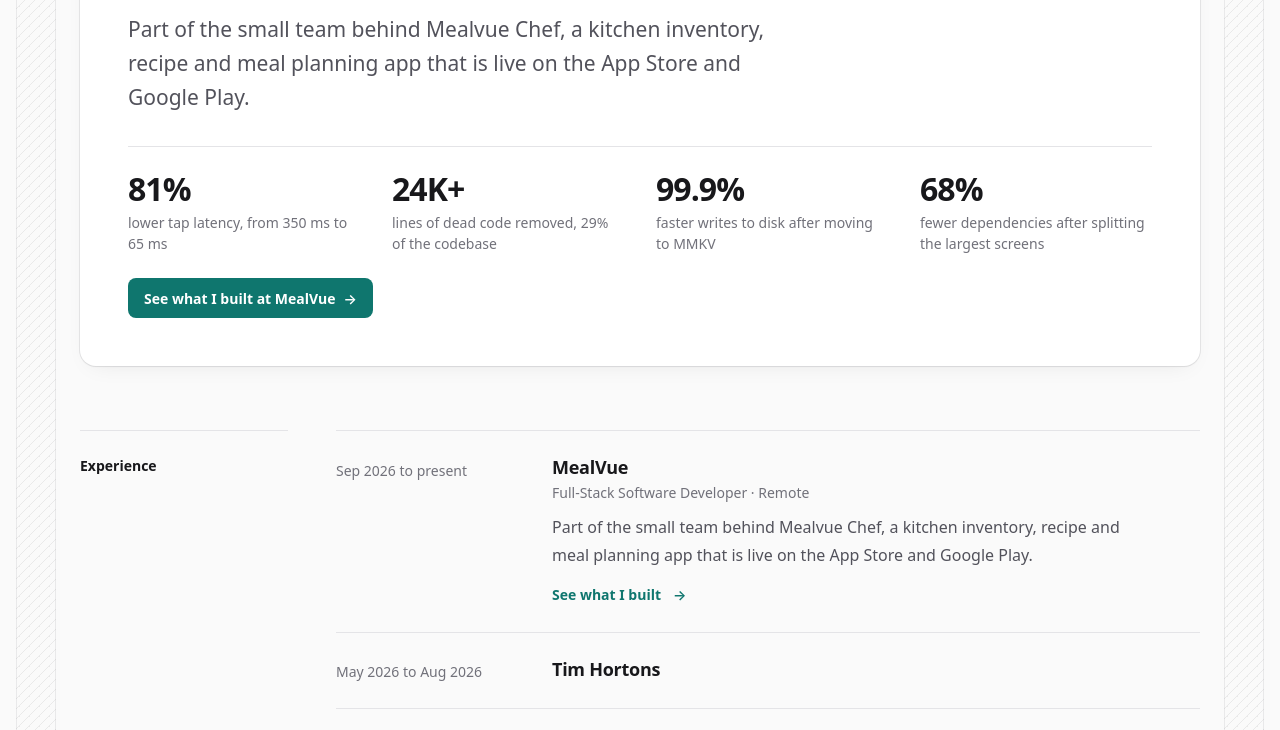
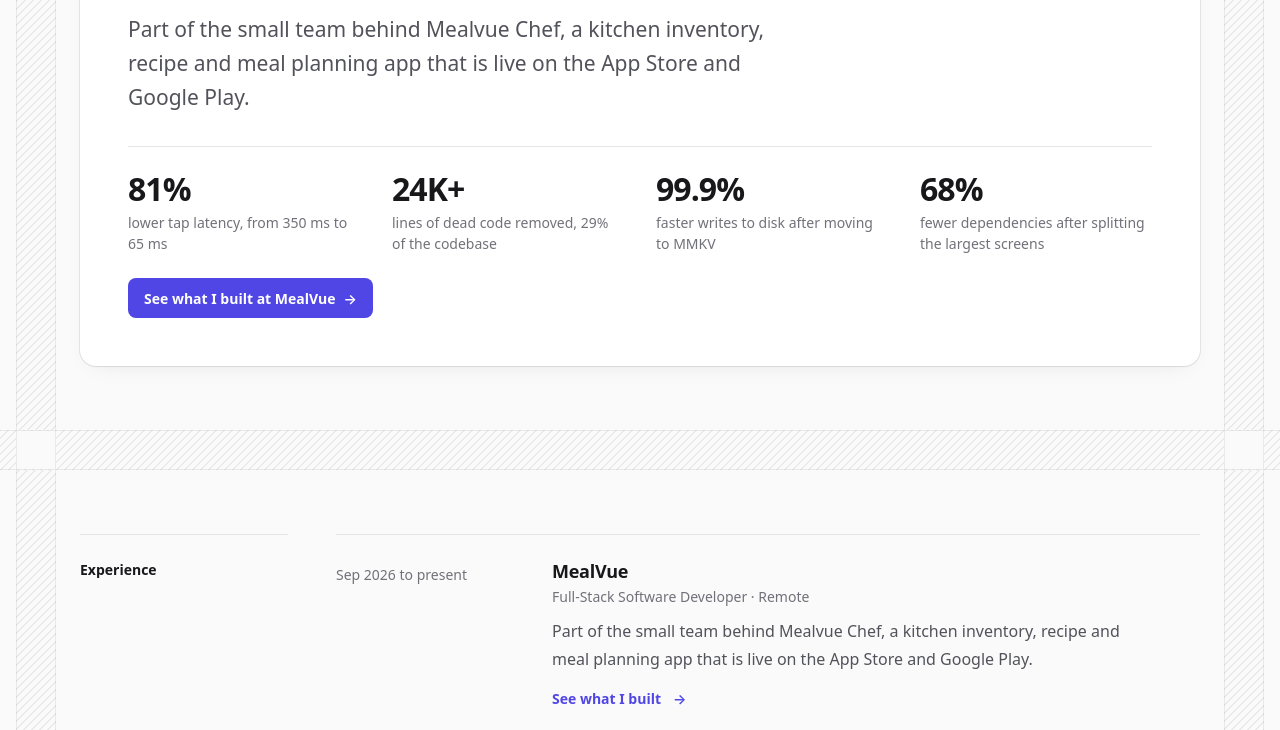
Before and after one commit to Cheekane/Portfolio, an Astro site: page / in a window 1280 px wide. Shown: the part 751-1481 px from the top of the page. Built offline with nearby package versions, Linux system fonts and the light colour scheme; Astro itself is replaced by a stand-in of ours.

Commit message:
Switch accent to indigo and add hatched bands with square joints to the page frame

```diff
--- a/scripts/make-og-image.mjs
+++ b/scripts/make-og-image.mjs
@@ -29,7 +29,7 @@ const html = `<!doctype html>
     display: flex; flex-direction: column; justify-content: space-between;
     background: #fafafa; color: #18181b; font-family: Inter;
   }
-  .eyebrow { font-size: 28px; font-weight: 600; color: #0f766e; }
+  .eyebrow { font-size: 28px; font-weight: 600; color: #4f46e5; }
   h1 { font-weight: 700; font-size: 148px; line-height: 1; letter-spacing: -0.045em; margin-left: -6px; }
   .foot { display: flex; justify-content: space-between; align-items: baseline; padding-top: 28px; border-top: 1px solid #e4e4e7; font-size: 26px; color: #52525b; }
   .foot span:last-child { color: #18181b; font-weight: 600; }
--- /dev/null
+++ b/src/components/Band.astro
@@ -0,0 +1,69 @@
+---
+/*
+ * A hatched band across the full width of the window. It marks the few main
+ * breaks of a page (for example between the introduction and the work), and
+ * uses the same hatching as the side rails so the two read as one frame.
+ * Where it crosses a rail the hatching stops, leaving a clear square.
+ * Decoration only, so it is hidden from screen readers.
+ */
+interface Props {
+  /** Adds space above, for when the band follows something with no bottom padding. */
+  gap?: boolean;
+}
+
+const { gap = false } = Astro.props;
+---
+
+<div class:list={['band', { gap }]} aria-hidden="true"></div>
+
+<style>
+  .band {
+    position: relative;
+    /* As tall as a rail is wide, so the two cross in a square. */
+    height: var(--rail);
+    border-block: 1px solid var(--frame-line);
+    /* The solid colour hides the rails where they cross, so the hatching never doubles up. */
+    background: var(--hatch) var(--bg);
+  }
+
+  /* The joint: a clear, outlined square where the band crosses each rail. */
+  .band::before,
+  .band::after {
+    content: '';
+    position: absolute;
+    inset-block: 0;
+    width: var(--rail);
+    border-inline: 1px solid var(--frame-line);
+    background: var(--bg);
+  }
+
+  .band::before {
+    left: var(--rail-inset);
+  }
+
+  .band::after {
+    right: var(--rail-inset);
+  }
+
+  .gap {
+    margin-top: clamp(2.5rem, 6vw, 4rem);
+  }
+
+  @media print, (forced-colors: active) {
+    .band {
+      display: none;
+    }
+  }
+
+  /* Phones have no rails, so there is nothing to cross. */
+  @media (max-width: 39.99rem) {
+    .band {
+      height: 1.5rem;
+    }
+
+    .band::before,
+    .band::after {
+      content: none;
+    }
+  }
+</style>
--- a/src/layouts/Base.astro
+++ b/src/layouts/Base.astro
@@ -1,6 +1,7 @@
 ---
 import '@fontsource-variable/inter/wght.css';
 import '../styles/global.css';
+import Band from '../components/Band.astro';
 import { profile } from '../data/profile';
 
 interface Props {
@@ -100,8 +101,9 @@ const person = {
       <slot />
     </main>
 
+    <Band gap />
     <footer class="wrap">
-      <div class="site-footer rule-above">
+      <div class="site-footer">
         <p>
           &copy; {new Date().getFullYear()} {profile.name}
         </p>
@@ -200,7 +202,6 @@ const person = {
     flex-wrap: wrap;
     justify-content: space-between;
     gap: 0.75rem 2rem;
-    margin-top: clamp(4rem, 10vw, 7rem);
     padding-block: 2rem 3rem;
     font-size: 0.875rem;
     color: var(--muted);
--- a/src/pages/index.astro
+++ b/src/pages/index.astro
@@ -1,5 +1,6 @@
 ---
 import Base from '../layouts/Base.astro';
+import Band from '../components/Band.astro';
 import Section from '../components/Section.astro';
 import LeadFeature from '../components/LeadFeature.astro';
 import ExperienceList from '../components/ExperienceList.astro';
@@ -53,6 +54,8 @@ const { education } = profile;
 
   {lead && <LeadFeature entry={lead} />}
 
+  <Band gap />
+
   <Section id="experience" title="Experience">
     <ExperienceList entries={experience} />
   </Section>
@@ -60,6 +63,8 @@ const { education } = profile;
   <Section id="projects" title="Projects">
     <ProjectList projects={projects} />
   </Section>
+
+  <Band />
 
   <Section id="skills" title="Skills">
     <dl class="skills">
@@ -92,6 +97,8 @@ const { education } = profile;
       ))}
     </div>
   </Section>
+
+  <Band />
 
   <Section id="resume" title="Resume">
     <div class="resume">
--- a/src/pages/work/[id].astro
+++ b/src/pages/work/[id].astro
@@ -1,6 +1,7 @@
 ---
 import type { GetStaticPaths } from 'astro';
 import { Picture } from 'astro:assets';
+import Band from '../../components/Band.astro';
 import Base from '../../layouts/Base.astro';
 import Results from '../../components/Results.astro';
 import CellGrowth from '../../demo/cell-growth/CellGrowth';
@@ -120,6 +121,8 @@ const hasResults = study.results.length > 0 || study.outcomes.length > 0;
         </dl>
       )}
     </header>
+
+    <Band />
 
     {study.demo === 'cell-growth' && (
       <section class="wrap block" aria-labelledby="demo-title">
--- a/src/styles/global.css
+++ b/src/styles/global.css
@@ -21,11 +21,19 @@
 
   /* Hairlines of the page frame: the hatched rails and the full width rules. */
   --frame-line: rgb(24 24 27 / 0.07);
+  --hatch: repeating-linear-gradient(
+      315deg,
+      var(--frame-line) 0,
+      var(--frame-line) 1px,
+      transparent 0,
+      transparent 50%
+    )
+    0 0 / 8px 8px;
 
-  /* The one accent: teal. Used for links, eyebrows, the main button and focus. */
-  --accent: #0f766e;
-  --accent-strong: #115e59;
-  --accent-soft: #f0fdfa;
+  /* The one accent: Tailwind's indigo. Used for links, eyebrows, the main button and focus. */
+  --accent: #4f46e5;
+  --accent-strong: #4338ca;
+  --accent-soft: #eef2ff;
   --on-accent: #ffffff;
 
   --font: 'Inter Variable', ui-sans-serif, system-ui, -apple-system, 'Segoe UI', sans-serif;
@@ -42,6 +50,23 @@
   --page: 70rem;
   --radius: 0.75rem;
   --radius-card: 1rem;
+
+  /*
+   * Where the side rails stand (see "The page frame" below). The bands that
+   * cross the page use the same numbers, so the two always line up. Sizes are
+   * whole pixels and whole hatch tiles (8px), which keeps every hairline crisp.
+   * On tablets the rails are slim and sit at the edge of the screen.
+   */
+  --rail: 1rem;
+  --rail-inset: 0px;
+}
+
+/* From here the page margin is wide enough for full size rails beside the content. */
+@media (min-width: 80rem) {
+  :root {
+    --rail: 2.5rem;
+    --rail-inset: calc(50% - var(--page) / 2 - 1.5rem - var(--rail));
+  }
 }
 
 @media (prefers-color-scheme: dark) {
@@ -59,10 +84,10 @@
 
     --frame-line: rgb(255 255 255 / 0.09);
 
-    --accent: #2dd4bf;
-    --accent-strong: #5eead4;
-    --accent-soft: rgb(45 212 191 / 0.1);
-    --on-accent: #042f2e;
+    --accent: #818cf8;
+    --accent-strong: #a5b4fc;
+    --accent-soft: rgb(129 140 248 / 0.12);
+    --on-accent: #1e1b4b;
   }
 }
 
@@ -102,33 +127,22 @@ body {
  */
 body::before,
 body::after {
-  --edge: max(var(--gutter), calc(50% - var(--page) / 2));
-  --gap: calc(var(--gutter) / 2);
-  --rail: min(2.5rem, calc(var(--edge) - var(--gap)));
-
   content: '';
   position: absolute;
   inset-block: 0;
   z-index: -1;
   width: var(--rail);
   border-inline: 1px solid var(--frame-line);
-  background: repeating-linear-gradient(
-      315deg,
-      var(--frame-line) 0,
-      var(--frame-line) 1px,
-      transparent 0,
-      transparent 50%
-    )
-    0 0 / 10px 10px;
+  background: var(--hatch);
   pointer-events: none;
 }
 
 body::before {
-  left: calc(var(--edge) - var(--gap) - var(--rail));
+  left: var(--rail-inset);
 }
 
 body::after {
-  right: calc(var(--edge) - var(--gap) - var(--rail));
+  right: var(--rail-inset);
 }
 
 @media (max-width: 39.99rem) {
@@ -138,15 +152,18 @@ body::after {
   }
 }
 
-/* A hairline that runs the full width of the window, crossing the rails. */
+/* The frame is decoration, so it is dropped on paper and in high contrast modes. */
+@media print, (forced-colors: active) {
+  body::before,
+  body::after {
+    content: none;
+  }
+}
+
+/* A hairline under the header that runs the full width of the window, crossing the rails. */
 .rule-below {
   border-bottom: 1px solid transparent;
   border-image: linear-gradient(var(--frame-line), var(--frame-line)) 1 / 0 0 1px / 0 100vw;
-}
-
-.rule-above {
-  border-top: 1px solid transparent;
-  border-image: linear-gradient(var(--frame-line), var(--frame-line)) 1 / 1px 0 0 / 0 100vw;
 }
 
 h1,
```
Also changed, not shown: public/favicon.svg, public/og.png.
